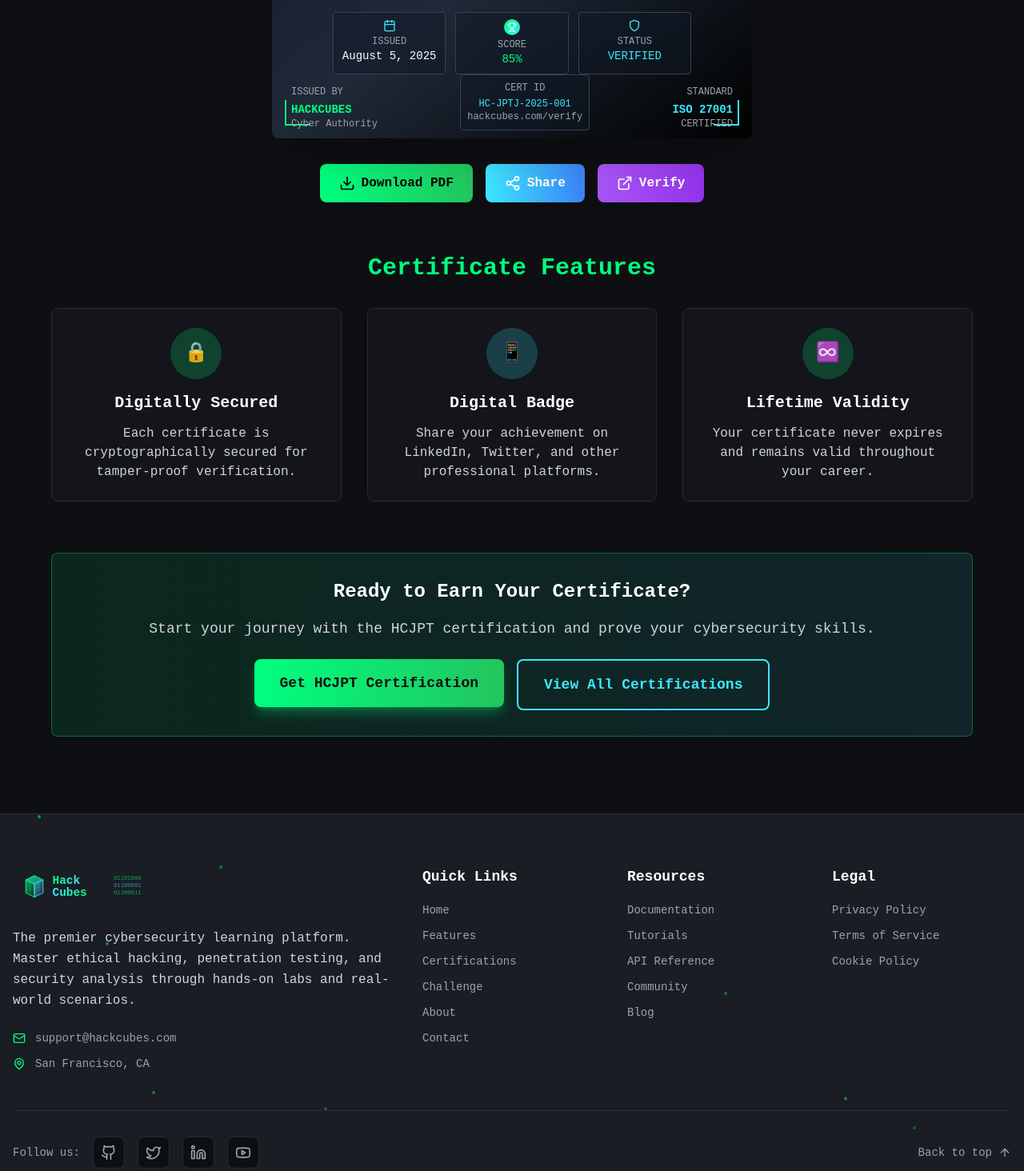
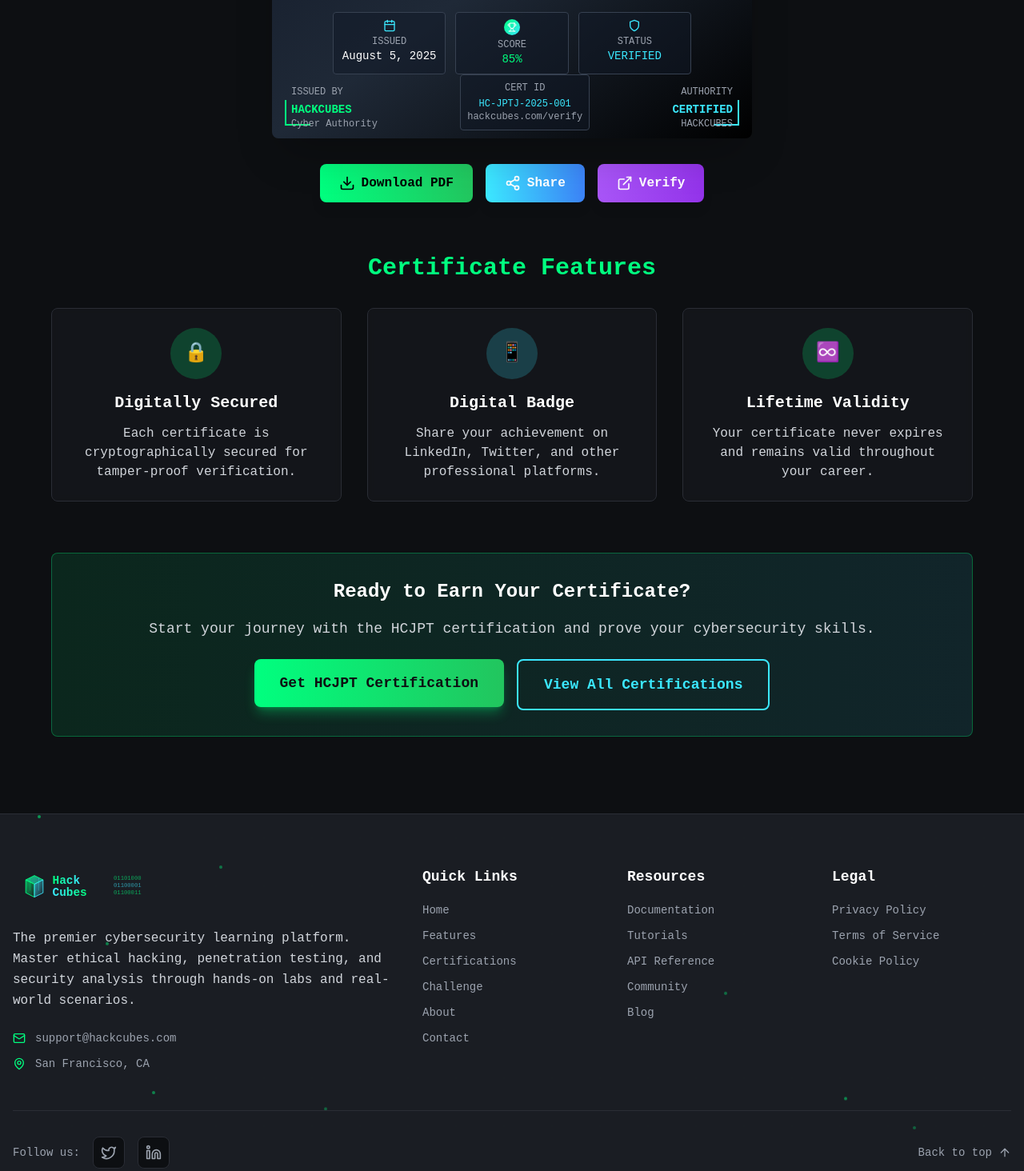
Before and after one commit to HackCubes/hackcubes, a Next.js app: page /certificate-sample in a window 1280 px wide. Shown: the part 746-2210 px from the top of the page at 80% size. Built offline with nearby package versions, Linux system fonts and the light colour scheme.

Commit message:
refactor: Update Certificate and Footer components for clarity and consistency; modify landing page countdown and giveaway messaging

```diff
--- a/src/components/CertificateSimple.tsx
+++ b/src/components/CertificateSimple.tsx
@@ -256,11 +256,11 @@
               <div className="text-gray-400 text-xs">hackcubes.com/verify</div>
             </div>
 
-            {/* Right - ISO */}
+            {/* Right - Authority */}
             <div className="text-right">
-              <div className="text-gray-400 mb-1">STANDARD</div>
-              <div className="font-bold text-electric-blue text-sm">ISO 27001</div>
-              <div className="text-gray-400">CERTIFIED</div>
+              <div className="text-gray-400 mb-1">AUTHORITY</div>
+              <div className="font-bold text-electric-blue text-sm">CERTIFIED</div>
+              <div className="text-gray-400">HACKCUBES</div>
             </div>
           </motion.div>
         </div>
--- a/src/components/Footer.tsx
+++ b/src/components/Footer.tsx
@@ -2,10 +2,10 @@
 import { motion } from 'framer-motion';
 import { HackCubesLogo } from './icons/HackCubesLogo';
 import {
-  Github,
+  // Github,
   Twitter,
   Linkedin,
-  Youtube,
+  // Youtube,
   Mail,
   Phone,
   MapPin,
@@ -19,10 +19,10 @@
   };
 
   const socialLinks = [
-    { icon: <Github size={20} />, href: '#', label: 'GitHub' },
+    // { icon: <Github size={20} />, href: '#', label: 'GitHub' },
     { icon: <Twitter size={20} />, href: 'https://x.com/hackcubes', label: 'Twitter' },
     { icon: <Linkedin size={20} />, href: 'https://www.linkedin.com/company/hackcubes', label: 'LinkedIn' },
-    { icon: <Youtube size={20} />, href: '#', label: 'YouTube' },
+    // { icon: <Youtube size={20} />, href: '#', label: 'YouTube' },
   ];
 
   const quickLinks = [
--- a/src/components/HeroSection.tsx
+++ b/src/components/HeroSection.tsx
@@ -58,7 +58,7 @@
           transition={{ duration: 1, delay: 0.5, ease: "easeOut" }}
           className="text-xl md:text-2xl mb-4 text-green-300"
         >
-          First 10 hackers get a free entry-level cert. Early adopters: $99 per cert.
+          Top 10 giveaway winners get a free entry-level cert. Early adopters: $99 per cert.
         </motion.p>
 
         {/* Subheading */}
--- a/src/pages/index.tsx
+++ b/src/pages/index.tsx
@@ -18,7 +18,7 @@
 
   // Countdown timer logic
   useEffect(() => {
-    const targetDate = new Date('2025-08-20'); // Launch date: August 20th, 2025
+    const targetDate = new Date('2025-08-27'); // Launch date: August 27th, 2025
 
     const timer = setInterval(() => {
       const now = new Date().getTime();
@@ -75,7 +75,7 @@
         <section className="bg-red-900 border-y-2 border-red-500 py-4 relative z-20">
           <div className="container mx-auto px-4 text-center">
             <div className="flex flex-col md:flex-row items-center justify-center gap-4">
-              <span className="text-lg font-bold">⏰ Only 10 free certs available! Early bird price: $99 USD</span>
+              <span className="text-lg font-bold">⏰ Top 10 giveaway winners get free certs! Early bird price: $99 USD</span>
               <div className="flex gap-4 text-xl font-bold animate-pulse">
                 <span className="bg-red-800 px-2 py-1 rounded">{timeLeft.days}d</span>
                 <span className="bg-red-800 px-2 py-1 rounded">{timeLeft.hours}h</span>
@@ -156,9 +156,9 @@
                 viewport={{ once: true }}
                 className="border border-yellow-500 p-8 rounded-lg bg-yellow-500/10 hover:bg-yellow-500/20 transition-all duration-300"
               >
-                <h3 className="text-2xl font-bold mb-4 text-yellow-400">🎯 First 10 Hackers</h3>
+                <h3 className="text-2xl font-bold mb-4 text-yellow-400">🎯 Top 10 Giveaway Winners</h3>
                 <p className="text-3xl mb-4 font-bold text-white">FREE Certification</p>
-                <p className="text-gray-300">Complete any cybersecurity challenge and earn your first official cert at absolutely no cost!</p>
+                <p className="text-gray-300">Selected winners from our launch giveaways will receive their first official cert at absolutely no cost!</p>
               </motion.div>
               <motion.div
                 initial={{ opacity: 0, x: 50 }}
```
